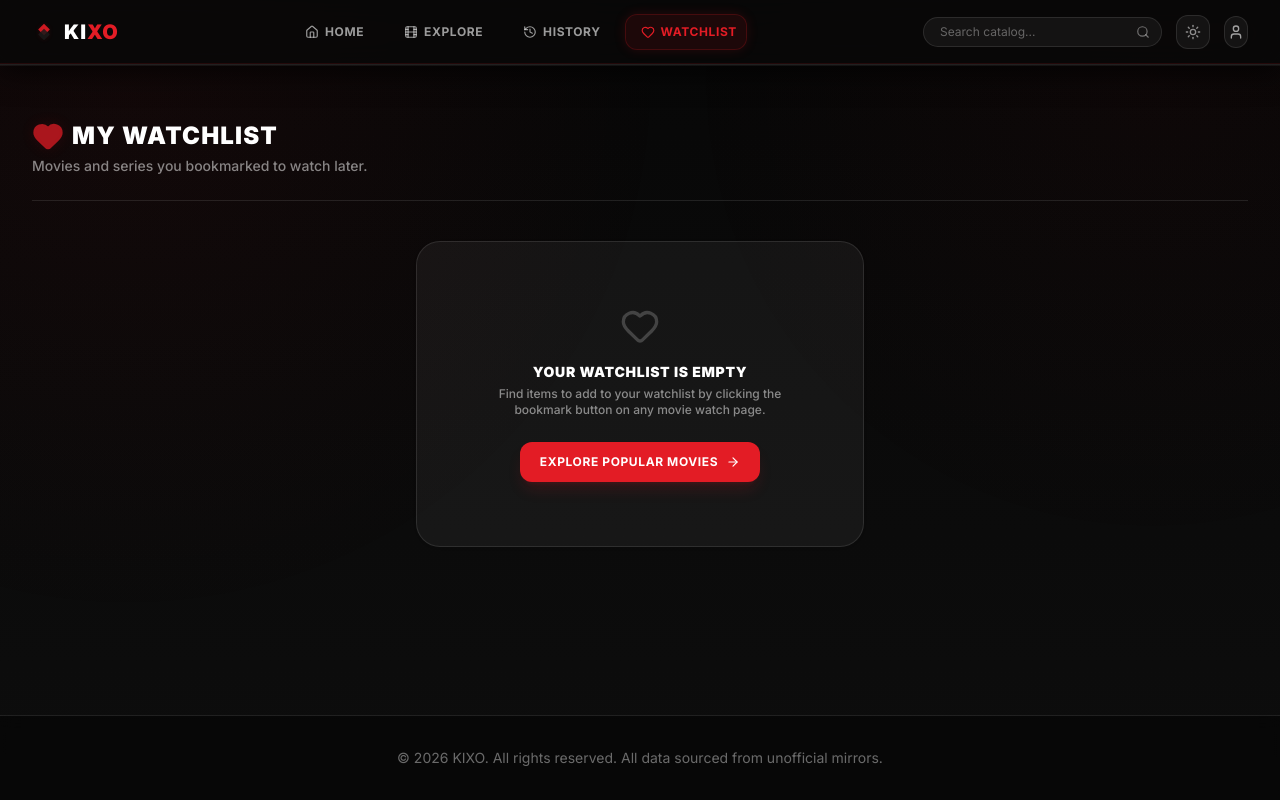
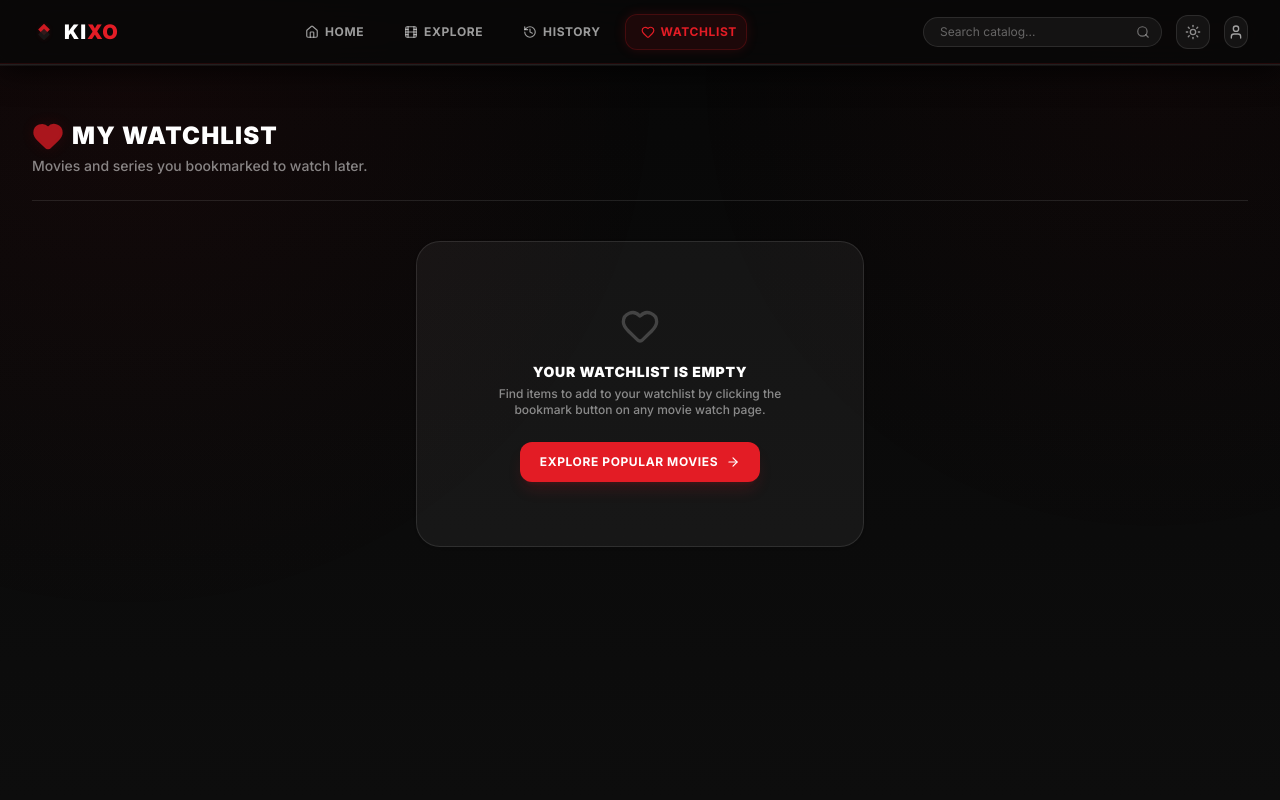
Before and after one commit to ambady04/anime-web, a Next.js app: page /favorites in a window 1280 px wide. Built offline with nearby package versions, Linux system fonts and the light colour scheme.

Commit message:
chore: remove footer component from main layout

```diff
--- a/src/app/layout.tsx
+++ b/src/app/layout.tsx
@@ -76,14 +76,6 @@ export default function RootLayout({
                 {/* Fixed Bottom Navigation for Mobile */}
                 <BottomNav />
 
-                {/* Elegant Minimalist Footer */}
-                <footer className="w-full py-8 pb-28 md:pb-8 border-t border-glass-border bg-black/40 backdrop-blur-sm z-10 mt-auto">
-                    <div className="max-w-380 mx-auto px-4 text-center text-sm text-foreground/40">
-                        <p>
-                            © {new Date().getFullYear()} KIXO. All rights reserved. All data sourced from unofficial mirrors.
-                        </p>
-                    </div>
-                </footer>
             </body>
         </html>
     );
```
